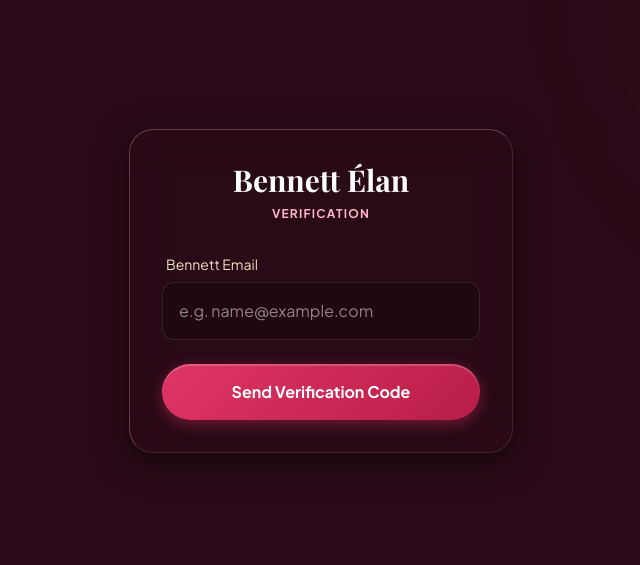
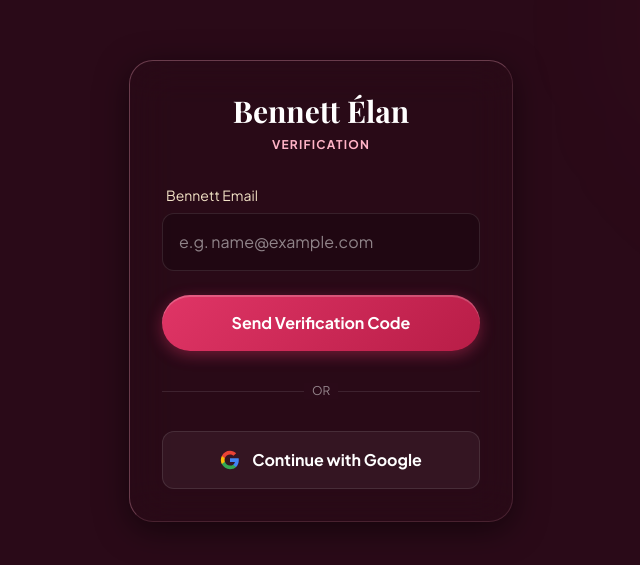
Before and after one commit to aabhasgos/bennett-elan, a Next.js app in the folder frontend/: page /login in a window 1280 px wide. Shown: the part 109-674 px from the top of the page, without its empty margins (319-959 px from the left). Built offline with nearby package versions, Linux system fonts and the light colour scheme; no server answers; a web font is replaced by a local one.

Commit message:
Add Google OAuth login button

```diff
--- a/frontend/src/app/login/page.tsx
+++ b/frontend/src/app/login/page.tsx
@@ -13,6 +13,24 @@
 
   const supabase = createClient()
   const router = useRouter()
+
+
+  const handleGoogleLogin = async () => {
+    try {
+      setLoading(true)
+      setError(null)
+      const { error } = await supabase.auth.signInWithOAuth({
+        provider: 'google',
+        options: {
+          redirectTo: window.location.origin + '/onboarding'
+        }
+      })
+      if (error) throw error
+    } catch (err: any) {
+      setError(err.message)
+      setLoading(false)
+    }
+  }
 
   const handleSendOtp = async (e: React.FormEvent) => {
     e.preventDefault()
@@ -97,6 +115,30 @@
             >
               {loading ? 'Sending Code...' : 'Send Verification Code'}
             </button>
+
+            <div className="relative py-2">
+              <div className="absolute inset-0 flex items-center">
+                <div className="w-full border-t border-white/10"></div>
+              </div>
+              <div className="relative flex justify-center text-xs">
+                <span className="bg-rose-dark px-2 text-white/50">OR</span>
+              </div>
+            </div>
+
+            <button
+              type="button"
+              onClick={handleGoogleLogin}
+              disabled={loading}
+              className="w-full bg-white/5 border border-white/10 hover:bg-white/10 text-white font-bold py-4 rounded-xl disabled:opacity-50 transition-colors flex items-center justify-center gap-3"
+            >
+              <svg width="20" height="20" viewBox="0 0 24 24" fill="none" xmlns="http://www.w3.org/2000/svg">
+                <path d="M22.56 12.25c0-.78-.07-1.53-.2-2.25H12v4.26h5.92c-.26 1.37-1.04 2.53-2.21 3.31v2.77h3.57c2.08-1.92 3.28-4.74 3.28-8.09z" fill="#4285F4"/>
+                <path d="M12 23c2.97 0 5.46-.98 7.28-2.66l-3.57-2.77c-.98.66-2.23 1.06-3.71 1.06-2.86 0-5.29-1.93-6.16-4.53H2.18v2.84C3.99 20.53 7.7 23 12 23z" fill="#34A853"/>
+                <path d="M5.84 14.09c-.22-.66-.35-1.36-.35-2.09s.13-1.43.35-2.09V7.07H2.18C1.43 8.55 1 10.22 1 12s.43 3.45 1.18 4.93l2.85-2.22.81-.62z" fill="#FBBC05"/>
+                <path d="M12 5.38c1.62 0 3.06.56 4.21 1.64l3.15-3.15C17.45 2.09 14.97 1 12 1 7.7 1 3.99 3.47 2.18 7.07l3.66 2.84c.87-2.6 3.3-4.53 6.16-4.53z" fill="#EA4335"/>
+              </svg>
+              Continue with Google
+            </button>
           </form>
         ) : (
           <form onSubmit={handleVerifyOtp} className="space-y-6 animate-in fade-in zoom-in-95 duration-300">
```
